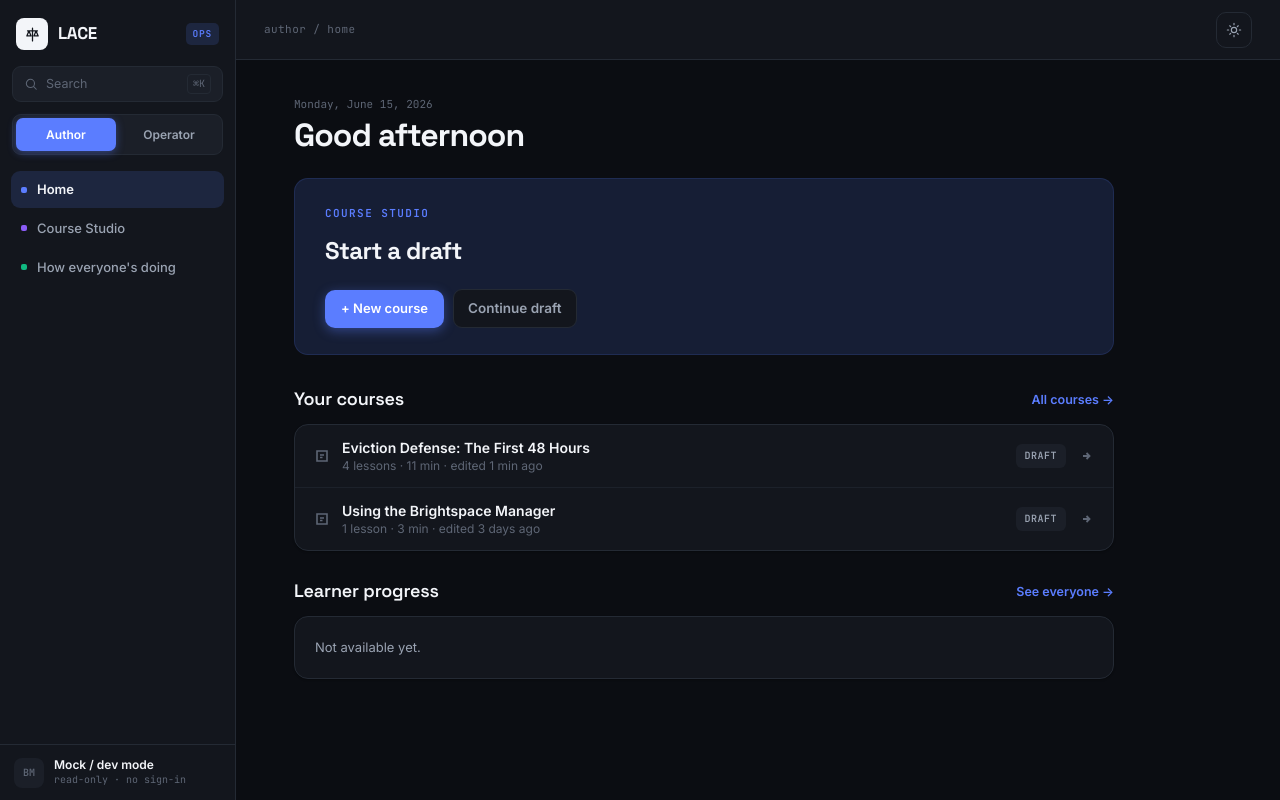
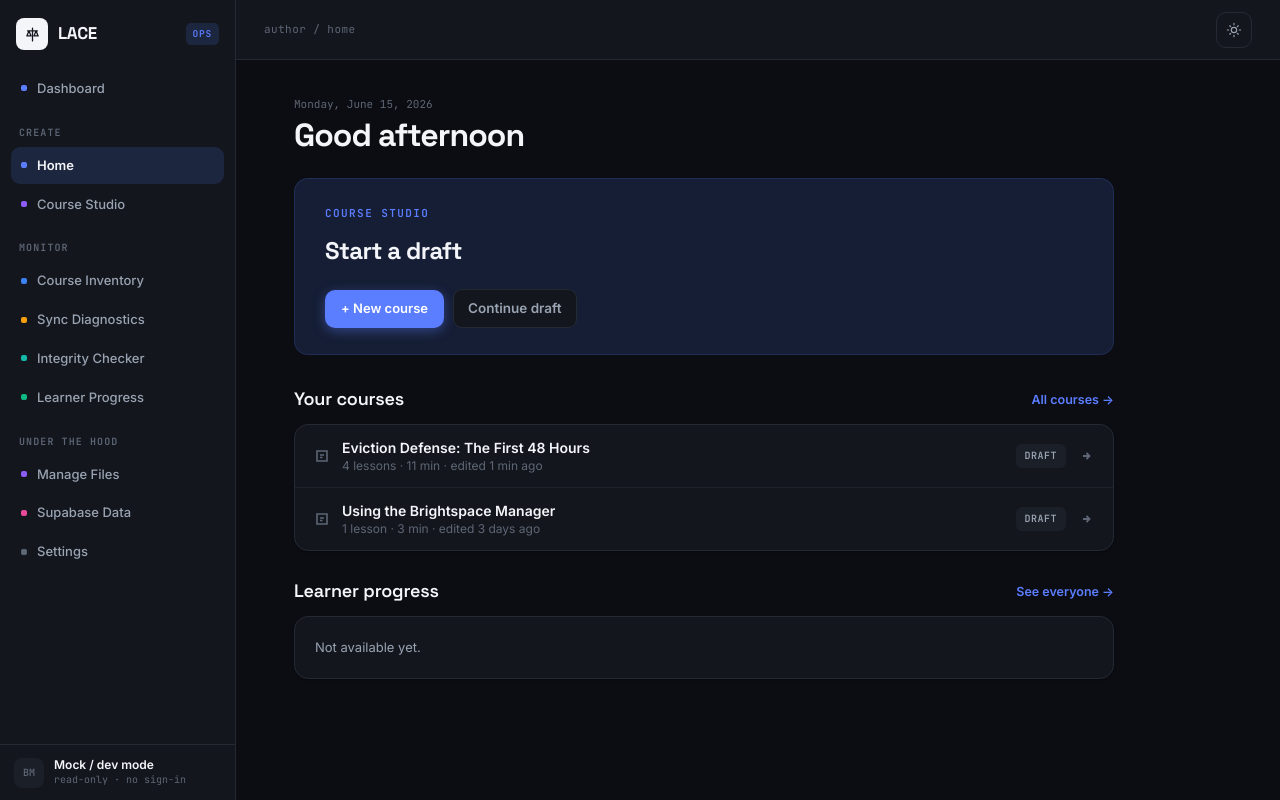
Before and after one commit to mcreed-mlri/brightspace-manager, a Next.js app: page / in a window 1280 px wide. Built offline with nearby package versions, Linux system fonts and the light colour scheme; no server answers.

Commit message:
Simplify sidebar navigation

```diff
--- a/components/sidebar.tsx
+++ b/components/sidebar.tsx
@@ -1,48 +1,36 @@
 "use client";
 
 import Link from "next/link";
-import { usePathname, useRouter } from "next/navigation";
-import { useEffect, useState } from "react";
-import { IconScales, IconSearch } from "@/components/icons";
+import { usePathname } from "next/navigation";
 import { SessionBadge } from "@/components/auth/session-badge";
+import { IconScales } from "@/components/icons";
 
-/* Sidebar — cool direction. One rail, two audiences. Themed surface (no longer
-   a permanent dark rail): in dark mode it's the dark surface, in light mode
-   white. Brand row + decorative search + segmented Author/Operator toggle +
-   grouped nav with category dots + identity chip. The mode toggle is sticky
-   (localStorage) and route-aware: landing on an operator-only page flips the
-   rail to operator mode. */
-
-type Mode = "author" | "operator";
+/* Sidebar: one steady rail for the full admin surface. Dashboard stays first,
+   course authoring sits just beneath it, then monitoring and under-the-hood tools. */
 
 type NavItem = {
   label: string;
   href: string;
-  dot: string; // category palette colour
+  dot: string;
   count?: string;
 };
 
 type NavGroup = {
-  /* null = no eyebrow label (the everyday items at the top) */
   label: string | null;
   items: NavItem[];
 };
 
-const AUTHOR_NAV: NavGroup[] = [
+const NAV_GROUPS: NavGroup[] = [
   {
     label: null,
+    items: [{ label: "Dashboard", href: "/dashboard/", dot: "var(--accent)" }],
+  },
+  {
+    label: "Create",
     items: [
       { label: "Home", href: "/", dot: "var(--cat-blue)" },
       { label: "Course Studio", href: "/course-studio/", dot: "var(--cat-violet)" },
-      { label: "How everyone's doing", href: "/learners/", dot: "var(--cat-green)" },
     ],
-  },
-];
-
-const OPERATOR_NAV: NavGroup[] = [
-  {
-    label: null,
-    items: [{ label: "Dashboard", href: "/dashboard/", dot: "var(--accent)" }],
   },
   {
     label: "Monitor",
@@ -62,23 +50,6 @@ const OPERATOR_NAV: NavGroup[] = [
     ],
   },
 ];
-
-const OPERATOR_PREFIXES = [
-  "/dashboard",
-  "/courses",
-  "/sync",
-  "/integrity",
-  "/files",
-  "/supabase-data",
-  "/settings",
-];
-
-function deriveMode(pathname: string): Mode | null {
-  if (OPERATOR_PREFIXES.some((p) => pathname.startsWith(p))) return "operator";
-  if (pathname === "/" || pathname.startsWith("/course-studio")) return "author";
-  /* shared routes (/learners): keep the current mode */
-  return null;
-}
 
 function isActive(pathname: string, href: string) {
   if (href === "/") return pathname === "/";
@@ -113,32 +84,6 @@ function NavLink({ item, active }: { item: NavItem; active: boolean }) {
 
 export function Sidebar({ hidden = false }: { hidden?: boolean }) {
   const pathname = usePathname();
-  const router = useRouter();
-  const [storedMode, setStoredMode] = useState<Mode>("author");
-
-  const mode = deriveMode(pathname) ?? storedMode;
-
-  /* Remember the last concrete mode so shared routes (Studio, learners)
-     keep the rail the user came from — across visits too. */
-  useEffect(() => {
-    const derived = deriveMode(pathname);
-    if (derived) {
-      setStoredMode(derived);
-      window.localStorage.setItem("bm-mode", derived);
-    } else {
-      const saved = window.localStorage.getItem("bm-mode");
-      if (saved === "author" || saved === "operator") setStoredMode(saved);
-    }
-  }, [pathname]);
-
-  function switchMode(next: Mode) {
-    if (next === mode) return;
-    setStoredMode(next);
-    window.localStorage.setItem("bm-mode", next);
-    router.push(next === "author" ? "/" : "/dashboard/");
-  }
-
-  const groups = mode === "author" ? AUTHOR_NAV : OPERATOR_NAV;
 
   return (
     <aside
@@ -147,7 +92,6 @@ export function Sidebar({ hidden = false }: { hidden?: boolean }) {
       }`}
       aria-hidden={hidden}
     >
-      {/* Brand row */}
       <div className="flex items-center gap-2.5 px-4 pb-4 pt-[18px]">
         <span className="grid h-8 w-8 shrink-0 place-items-center rounded-lg bg-ink text-surface">
           <IconScales size={17} />
@@ -158,47 +102,11 @@ export function Sidebar({ hidden = false }: { hidden?: boolean }) {
         </span>
       </div>
 
-      {/* Decorative search */}
-      <div className="px-3 pb-3">
-        <div className="flex h-9 items-center gap-2 rounded-[9px] border border-line bg-surface-sunken px-[11px]">
-          <IconSearch size={14} className="shrink-0 text-ink-soft" />
-          <span className="flex-1 text-[12.5px] text-ink-soft">Search</span>
-          <span className="rounded-[4px] border border-line px-[5px] py-px font-mono text-[10px] text-ink-soft">
-            ⌘K
-          </span>
-        </div>
-      </div>
-
-      {/* Mode toggle */}
-      <div className="px-3 pb-1">
-        <div
-          className="flex gap-[3px] rounded-[9px] border border-line bg-surface-sunken p-[3px]"
-          role="tablist"
-        >
-          {(["author", "operator"] as const).map((m) => (
-            <button
-              key={m}
-              type="button"
-              role="tab"
-              aria-selected={mode === m}
-              onClick={() => switchMode(m)}
-              className={`flex-1 rounded-[7px] py-[7px] text-[12px] font-semibold capitalize transition-colors duration-100 ${
-                mode === m
-                  ? "bg-accent text-white shadow-[0_2px_8px_var(--accent-glow)]"
-                  : "text-ink-muted hover:bg-surface hover:text-ink"
-              }`}
-            >
-              {m}
-            </button>
-          ))}
-        </div>
-      </div>
-
       <nav
-        className="flex flex-1 flex-col overflow-y-auto px-[11px] pb-1.5 pt-3"
+        className="flex flex-1 flex-col overflow-y-auto px-[11px] pb-1.5 pt-1"
         aria-label="Main navigation"
       >
-        {groups.map((group) => (
+        {NAV_GROUPS.map((group) => (
           <div key={group.label ?? "top"} className="mb-1.5">
             {group.label ? (
               <p className="px-2 pb-1.5 pt-3 font-mono text-[10px] font-semibold uppercase tracking-[0.11em] text-ink-soft">
@@ -214,7 +122,6 @@ export function Sidebar({ hidden = false }: { hidden?: boolean }) {
         ))}
       </nav>
 
-      {/* Identity chip */}
       <SessionBadge />
     </aside>
   );
```
